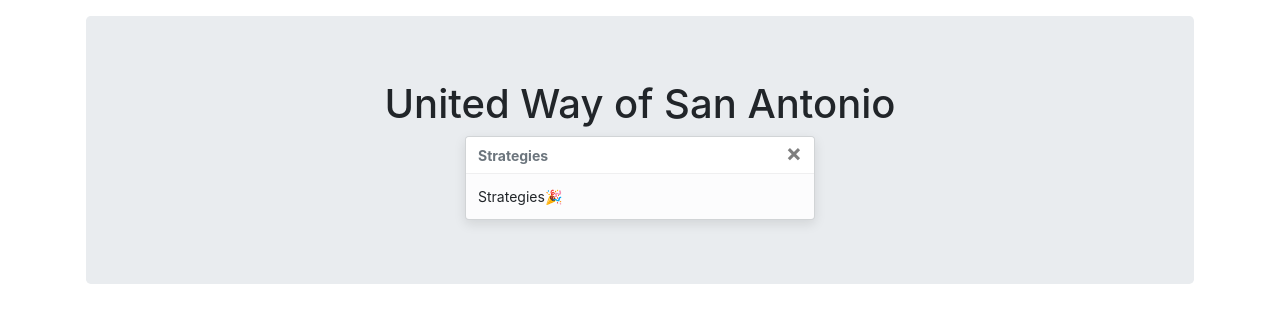
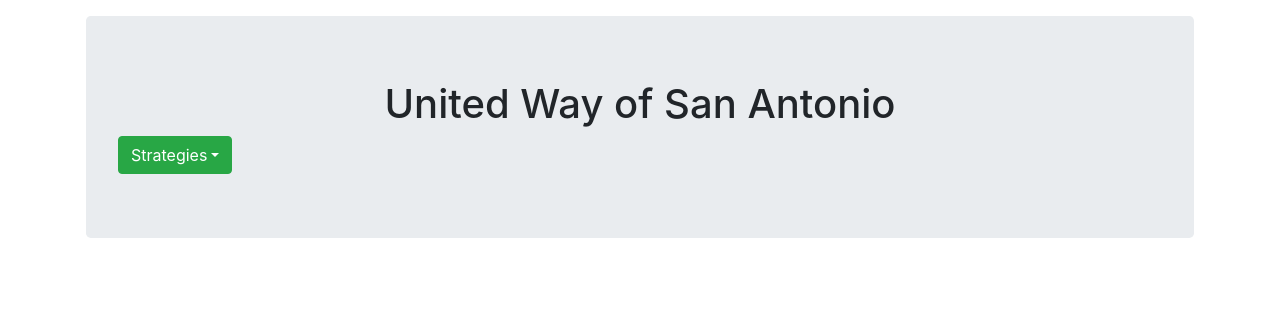
Before and after one commit to Dallas19/team-2, a React (Create React App) app in the folder project/: page / in a window 1280 px wide. Shown: the top 322 px of the page. Built offline with nearby package versions, Linux system fonts and the light colour scheme.

Commit message:
Added dropdown button

```diff
--- a/project/public/index.html
+++ b/project/public/index.html
@@ -2,42 +2,11 @@
 <html lang="en">
 <head>
   <meta charset="utf-8" />
-    <link rel="icon" href="%PUBLIC_URL%/favicon.ico" />
   <meta name="viewport" content="width=device-width, initial-scale=1" />
-    <meta name="theme-color" content="#000000" />
-    <meta
-      name="description"
-      content="Web site created using create-react-app"
-    />
-    <link rel="apple-touch-icon" href="logo192.png" />
-    <!--
-      manifest.json provides metadata used when your web app is installed on a
-      user's mobile device or desktop. See https://developers.google.com/web/fundamentals/web-app-manifest/
-    -->
-    <link rel="manifest" href="%PUBLIC_URL%/manifest.json" />
-    <!--
-      Notice the use of %PUBLIC_URL% in the tags above.
-      It will be replaced with the URL of the `public` folder during the build.
-      Only files inside the `public` folder can be referenced from the HTML.
-
-      Unlike "/favicon.ico" or "favicon.ico", "%PUBLIC_URL%/favicon.ico" will
-      work correctly both with client-side routing and a non-root public URL.
-      Learn how to configure a non-root public URL by running `npm run build`.
-    -->
-    <title>React App</title>
+  <title>React-Bootstrap CodeSandbox Starter</title>
 </head>
 <body>
 <noscript>You need to enable JavaScript to run this app.</noscript>
 <div id="root"></div>
-    <!--
-      This HTML file is a template.
-      If you open it directly in the browser, you will see an empty page.
-
-      You can add webfonts, meta tags, or analytics to this file.
-      The build step will place the bundled scripts into the <body> tag.
-
-      To begin the development, run `npm start` or `yarn start`.
-      To create a production bundle, use `npm run build` or `yarn build`.
-    -->
 </body>
 </html>
--- a/project/src/App.js
+++ b/project/src/App.js
@@ -18,13 +18,17 @@ const ExampleToast = ({ children }) => {
 
     return (
         <>
-            {!show && <Button onClick={() => toggleShow(true)}>Internal View</Button>}
-            <Toast show={show} onClose={() => toggleShow(false)}>
-                <Toast.Header>
-                    <strong className="mr-auto">Strategies</strong>
-                </Toast.Header>
-                <Toast.Body>{children}</Toast.Body>
-            </Toast>
+            <Dropdown>
+                <Dropdown.Toggle variant="success" id="dropdown-basic">
+                    Strategies
+                </Dropdown.Toggle>
+
+                <Dropdown.Menu>
+                    <Dropdown.Item href="#/action-1">Strategy One</Dropdown.Item>
+                    <Dropdown.Item href="#/action-2">Strategy Two</Dropdown.Item>
+                    <Dropdown.Item href="#/action-3">Strategy Three</Dropdown.Item>
+                </Dropdown.Menu>
+            </Dropdown>
         </>
     );
 };
```
Lines whose indentation alone changed are shown as unchanged.
